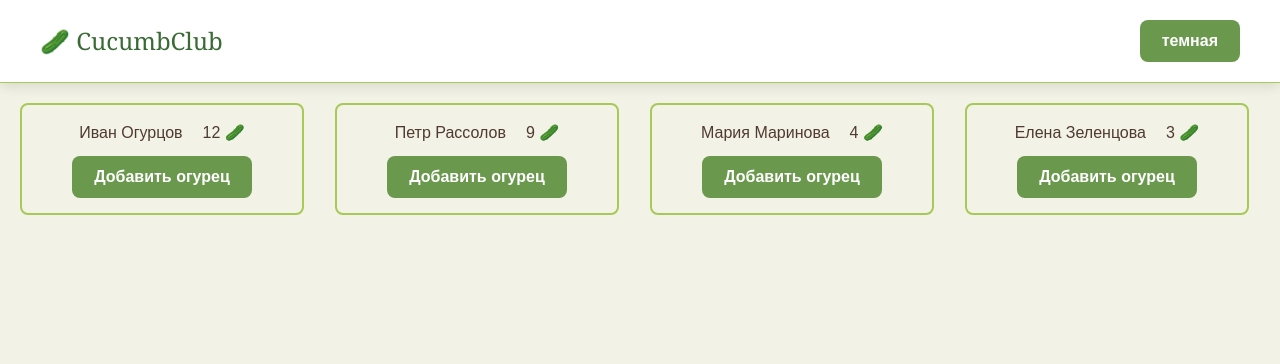
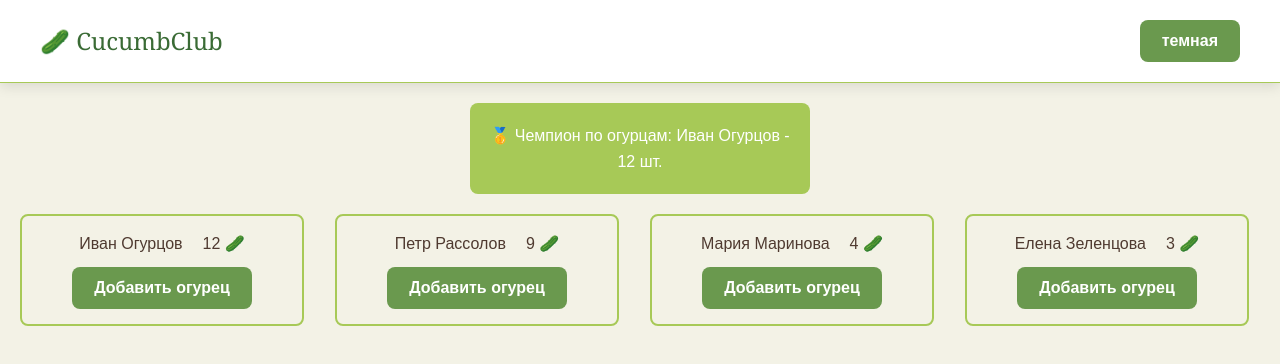
Before and after one commit to KristinaBalashova/cucumber-lovers, a Vue app: page / in a window 1280 px wide. Shown: the top 364 px of the page. Built offline with nearby package versions, Linux system fonts and the light colour scheme.

Commit message:
add: champion card

```diff
--- /dev/null
+++ b/src/components/ChampionCard.vue
@@ -0,0 +1,14 @@
+<template>
+  <div class="champion-card">
+    🥇 Чемпион по огурцам: {{ champion.name }} - {{ champion.cucumbersCount }} шт.
+  </div>
+</template>
+
+<script setup>
+defineProps({
+  champion: {
+    type: Object,
+    required: true,
+  },
+});
+</script>
--- a/src/styles/_basics.scss
+++ b/src/styles/_basics.scss
@@ -2,9 +2,3 @@
   max-width: 960px;
   margin: 0 auto;
 }
-
-.basic-grid {
-  display: grid;
-  grid-template-columns: repeat(auto-fill, minmax(300px, 1fr));
-  gap: 1.5rem;
-}
--- a/src/styles/_palette.scss
+++ b/src/styles/_palette.scss
@@ -11,7 +11,7 @@ $dark-text: #E0E0E0;
 $dark-card-bg: #3A4F38;
 $dark-primary: #A7C957;
 $dark-primary-dark: #6A994E;
-$dark-accent: #BCDEA5;
+$dark-accent: #52a21d;
 $dark-white-text: #FFFFFF;
 
 $glow-green: #39FF14;
--- a/src/styles/_theme.scss
+++ b/src/styles/_theme.scss
@@ -11,7 +11,7 @@
   --accent-color: #{$light-accent};
   --card-border-color: #{$light-accent};
   ---text-color: #{$light-primary-dark};
-  --champion-bg-color: #{$light-primary};
+  --champion-bg-color: #{$light-accent};
   --champion-text-color: #{$dark-white-text};
   --box-shadow: 0 4px 12px rgba(0, 0, 0, 0.1);
 }
@@ -25,7 +25,7 @@
   --heading-color: #{$dark-accent};
   --accent-color: #{$dark-primary};
   --card-border-color: #{$dark-primary};
-  --champion-bg-color: #{$dark-primary-dark};
+  --champion-bg-color: #{$dark-accent};
   --champion-text-color: #{$dark-white-text};
   --box-shadow: 0 4px 15px rgba(0, 0, 0, 0.3);
 
--- a/src/views/Main.vue
+++ b/src/views/Main.vue
@@ -1,6 +1,7 @@
 <script setup>
 import { ref, computed } from 'vue';
 import UserCard from '@/components/UserCard.vue';
+import ChampionCard from '@/components/ChampionCard.vue';
 
 const users = ref([
   { id: 1, name: 'Иван Огурцов', cucumbersCount: 12 },
@@ -18,6 +19,8 @@ const sortedUsers = computed(() =>
   }),
 );
 
+const champion = computed(() => sortedUsers.value[0]);
+
 const addCucumber = (userId) => {
   const user = users.value.find((u) => u.id === userId);
   if (user) {
@@ -28,6 +31,9 @@ const addCucumber = (userId) => {
 
 <template>
   <div class="container">
+    <div>
+      <ChampionCard :champion="champion" />
+    </div>
     <div class="list basic-grid">
       <UserCard
         v-for="user in sortedUsers"
@@ -44,7 +50,6 @@ const addCucumber = (userId) => {
   @include flex-column;
   gap: 20px;
   padding: 20px;
-  align-items: flex-start;
 }
 
 .list {
```
